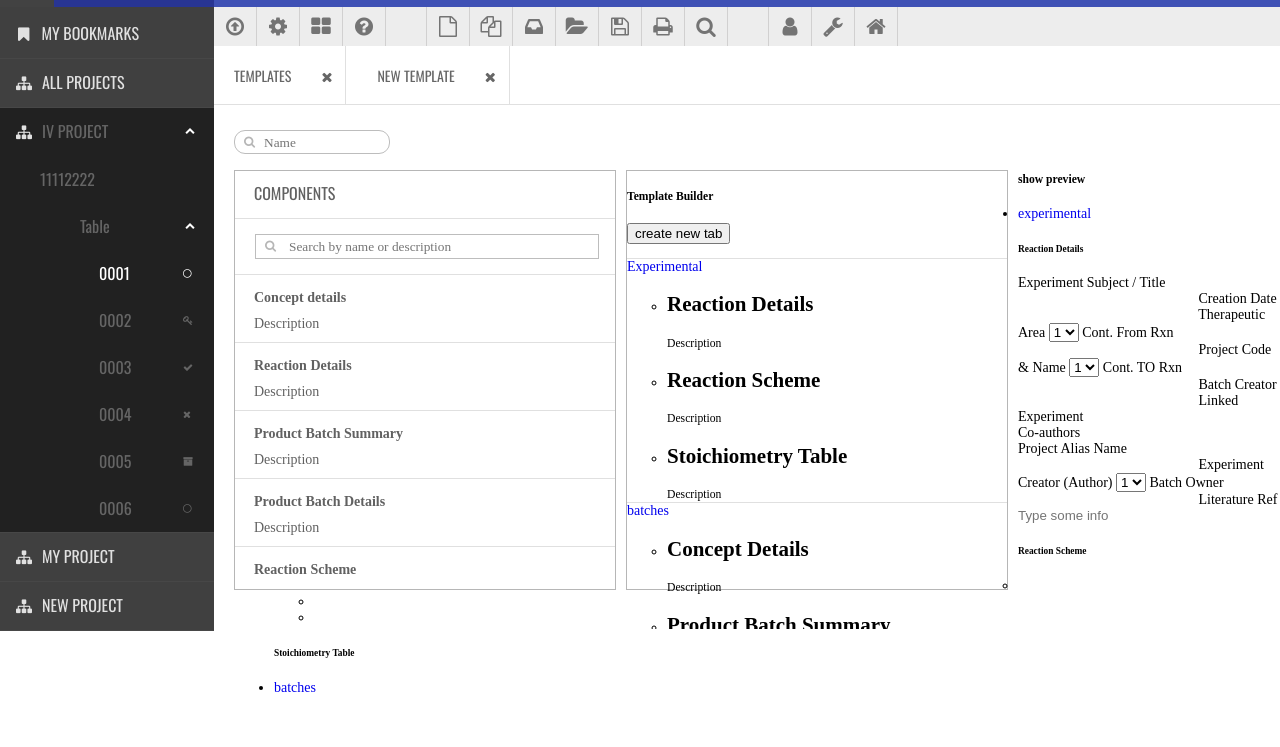
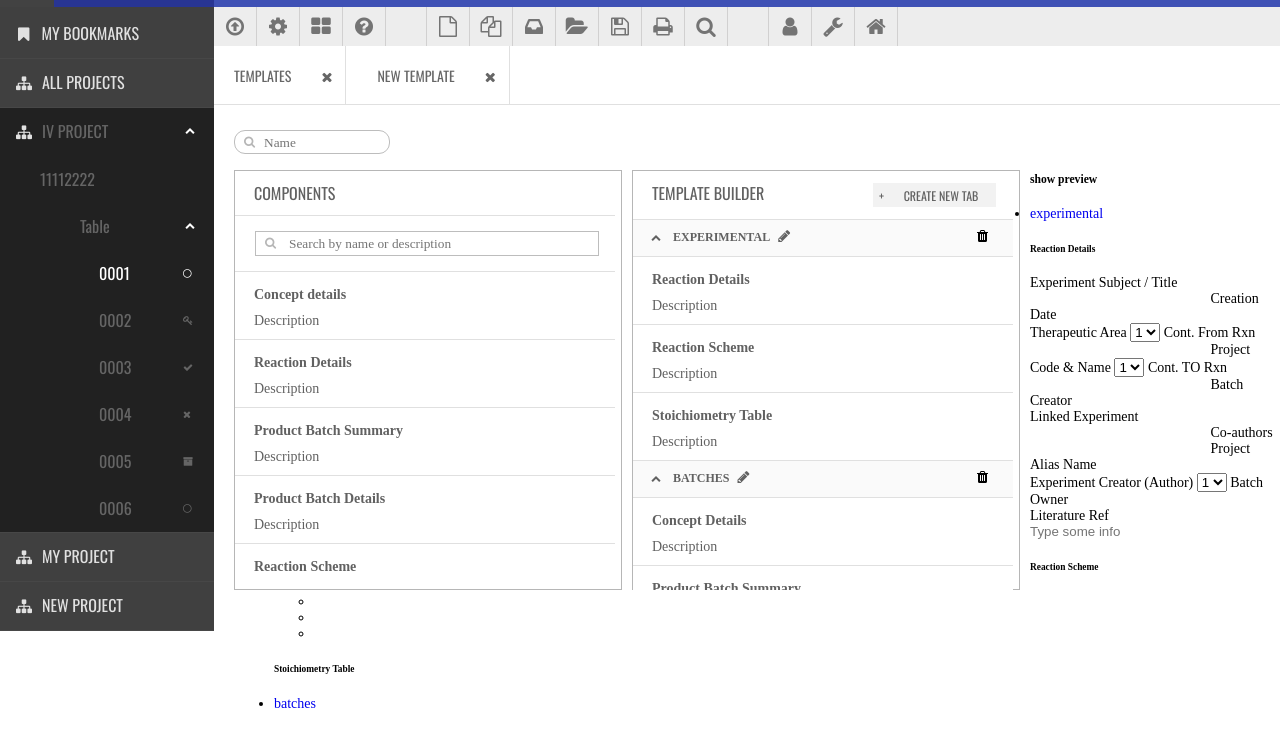
Before and after one commit to Vyacheslav-Lapin/JS-Fundamentals, a website: page indigo/index.html in a window 1280 px wide. Shown: the part 53-800 px from the top of the page. Drawn offline with nearby package versions, Linux system fonts and the light colour scheme.

Commit message:
tree block

```diff
--- a/indigo/index.html
+++ b/indigo/index.html
@@ -174,7 +174,7 @@
                     </ul>
                 </article>
 
-                <article>
+                <article class="tree">
                     <header>
                         <h1>Template Builder</h1>
                         <button>create new tab</button>
@@ -184,21 +184,15 @@
                             <a href="#">Experimental</a>
                             <ul>
                                 <li>
-                                    <header>
                                     <h2>Reaction Details</h2>
-                                    </header>
                                     <small>Description</small>
                                 </li>
                                 <li>
-                                    <header>
                                     <h2>Reaction Scheme</h2>
-                                    </header>
                                     <small>Description</small>
                                 </li>
                                 <li>
-                                    <header>
                                     <h2>Stoichiometry Table</h2>
-                                    </header>
                                     <small>Description</small>
                                 </li>
                             </ul>
@@ -207,23 +201,17 @@
                             <a href="#">batches</a>
                             <ul>
                                 <li>
-                                    <header>
                                     <h2>Concept Details</h2>
-                                    </header>
                                     <small>Description</small>
                                 </li>
 
                                 <li>
-                                    <header>
                                     <h2>Product Batch Summary</h2>
-                                    </header>
                                     <small>Description</small>
                                 </li>
 
                                 <li>
-                                    <header>
                                     <h2>Concept Details</h2>
-                                    </header>
                                     <small>Description</small>
                                 </li>
                                 <!--???-->
--- a/styles/template.css
+++ b/styles/template.css
@@ -4,11 +4,11 @@ section.content > section > article {
     float: left;
     width: 380px;
     height: 418px;
+    padding-right: 6px;
 }
 
-section.content > section > article > h1 {
-    width: 86px;
-    height: 14px;
+section.content > section > article > h1,
+section.content > section > article > header > h1 {
     margin: 17px 0 16px 19px;
     color: #616161;
     font-family: Oswald, serif;
@@ -18,11 +18,39 @@ section.content > section > article > h1 {
     text-transform: uppercase;
 }
 
+section.content > section > article > header > h1 {
+    display: inline-block;
+}
+
+section.content > section > article > header > button {
+    float: right;
+    border: 0;
+    margin: 12px 17px;
+    width: 123px;
+    height: 24px;
+    background-color: #f2f2f2;
+
+    color: #616161;
+    font-family: Oswald, serif;
+    font-size: 12px;
+    font-weight: 400;
+    text-transform: uppercase;
+}
+
+section.content > section > article > header > button:before {
+    content: "+";
+    display: block;
+    float: left;
+    margin-right: 8px;
+}
+
 section.content > section > article > ul {
     overflow-y: scroll;
     height: 371px;
     list-style-type: none;
     padding-left: 0;
+    width: 100%;
+    margin: 0;
 }
 
 section.content > section > article > ul::-webkit-scrollbar {
@@ -80,7 +108,8 @@ section.content > section > article > ul > li > form > input::-webkit-input-plac
 section.content > section > article > ul > li > form > input::-moz-placeholder { font-family: "Source Sans Pro"; }
 section.content > section > article > ul > li > form > input:-ms-input-placeholder { font-family: "Source Sans Pro"; }
 
-section.content > section > article > ul > li > h2 {
+section.content > section > article > ul > li > h2,
+section.content > section > article > ul > li > ul > li > h2 {
     margin: 15px 0 0 19px;
     color: #616161;
     font-family: "Source Sans Pro", serif;
@@ -88,6 +117,7 @@ section.content > section > article > ul > li > h2 {
     font-weight: 600;
 }
 
+section.content > section > article > ul > li > ul > li > small,
 section.content > section > article > ul > li > small {
     color: #616161;
     font-family: "Source Sans Pro", serif;
@@ -95,3 +125,66 @@ section.content > section > article > ul > li > small {
     line-height: 36px;
     margin: 10px 0 12px 19px;
 }
+
+section.content > section > article.tree > ul > li:before {
+    display: inline-block;
+    position: absolute;
+    right: 25px;
+    top: 11px;
+
+    /*noinspection CssNoGenericFontName*/
+    font-family: FontAwesome;
+    content: "";
+    font-size: 14px;
+    font-weight: 400;
+    line-height: 11px;
+}
+
+section.content > section > article.tree > ul > li {
+    position: relative;
+    background-color: #fafafa;
+}
+
+section.content > section > article > ul > li > a {
+    display: inline-block;
+    padding: 10px 0 11px 18px;
+    color: #616161;
+    font-family: "Source Sans Pro", serif;
+    font-size: 12px;
+    font-weight: 600;
+    /*line-height: 15px;*/
+    text-transform: uppercase;
+}
+
+section.content > section > article > ul > li > a:before {
+    /*noinspection CssNoGenericFontName*/
+    font-family: FontAwesome;
+    content: "\f077";
+    display: inline-block;
+    padding-right: 12px;
+    color: #616161;
+    font-size: 10px;
+    font-weight: 400;
+}
+
+section.content > section > article > ul > li > a:after {
+    /*noinspection CssNoGenericFontName*/
+    font-family: FontAwesome;
+    content: "";
+    color: #616161;
+    font-size: 14px;
+    font-weight: 400;
+    line-height: 11px;
+    text-transform: uppercase;
+    padding-left: 8px;
+}
+
+section.content > section > article > ul > li > ul {
+    list-style-type: none;
+    padding-left: 0;
+}
+
+section.content > section > article.tree > ul > li > ul > li {
+    background-color: #fff;
+    border-top: 1px solid #e0e0e0;
+}
```
Lines whose indentation alone changed are shown as unchanged.
